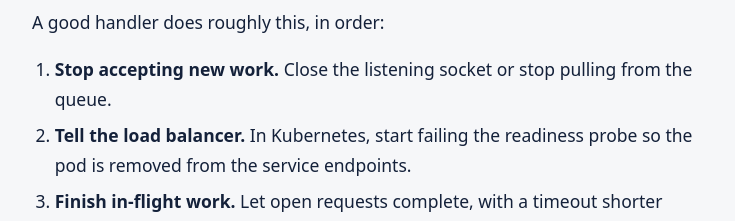
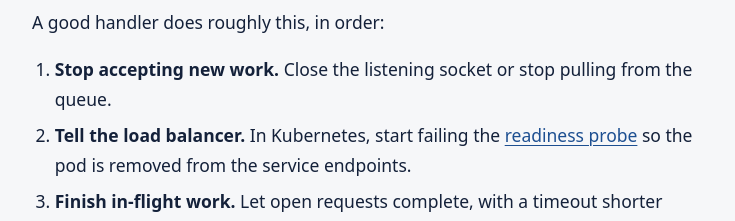
Before and after one commit to mahmudul-islam32/portfolio, an Astro site: page /blog/2026-10-31-graceful-shutdown-sigterm in a window 1280 px wide. Shown: the part 1420-1641 px from the top of the page, without its empty margins (72-807 px from the left). Built offline with nearby package versions, Linux system fonts and the light colour scheme; Astro itself is replaced by a stand-in of ours.

Commit message:
Link the readiness probe in the graceful shutdown post to the health checks post

```diff
--- a/src/content/blog/2026-10-31-graceful-shutdown-sigterm.md
+++ b/src/content/blog/2026-10-31-graceful-shutdown-sigterm.md
@@ -23,7 +23,7 @@ Both Docker and Kubernetes follow this pattern. `docker stop` sends `SIGTERM` an
 A good handler does roughly this, in order:
 
 1. **Stop accepting new work.** Close the listening socket or stop pulling from the queue.
-2. **Tell the load balancer.** In Kubernetes, start failing the readiness probe so the pod is removed from the service endpoints.
+2. **Tell the load balancer.** In Kubernetes, start failing the [readiness probe](/blog/2026-10-29-liveness-readiness-health-checks/) so the pod is removed from the service endpoints.
 3. **Finish in-flight work.** Let open requests complete, with a timeout shorter than the grace period.
 4. **Release resources.** Flush logs and metrics, close database pools and message broker connections.
 5. **Exit with code 0.**
```
